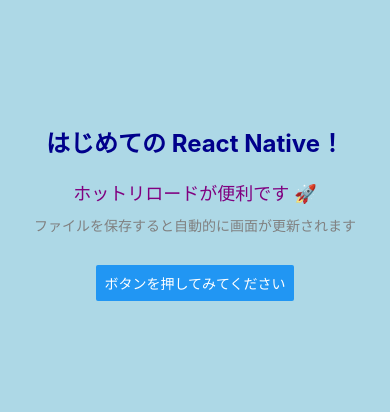
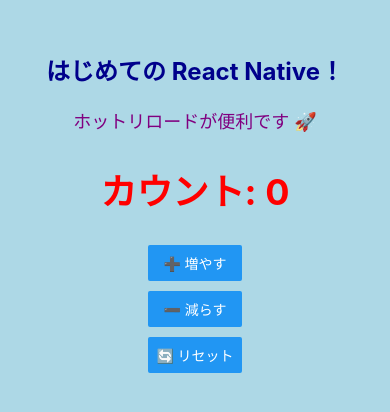
Before and after one commit to tocchi-739/ReactNativeTutorial, a React Native app: screen / in a window 390 px wide. Shown: the part 210-622 px from the top of the page. Built offline with nearby package versions, Linux system fonts and the light colour scheme.

Commit message:
useState

```diff
--- a/App.tsx
+++ b/App.tsx
@@ -1,4 +1,4 @@
-import React from 'react';
+import React, { useState } from 'react';
 import {
   StatusBar,
   StyleSheet,
@@ -6,27 +6,24 @@
   View,
   Text,
   Button,
-  Alert,
 } from 'react-native';
-
 function App() {
   const isDarkMode = useColorScheme() === 'dark';
+  const [count, setCount] = useState(0); // ← 状態を追加
 
   return (
     <View style={styles.container}>
       <StatusBar barStyle={isDarkMode ? 'light-content' : 'dark-content'} />
       <Text style={styles.title}>はじめての React Native！</Text>
       <Text style={styles.subtitle}>ホットリロードが便利です 🚀</Text>
-      <Text style={styles.description}>
-        ファイルを保存すると自動的に画面が更新されます
-      </Text>
 
-      <Button
-        title="ボタンを押してみてください"
-        onPress={() => {
-          Alert.alert('ボタンが押されました！');
-        }}
-      />
+      <Text style={styles.counter}>カウント: {count}</Text>
+
+      <View style={styles.buttonContainer}>
+        <Button title="➕ 増やす" onPress={() => setCount(count + 1)} />
+        <Button title="➖ 減らす" onPress={() => setCount(count - 1)} />
+        <Button title="🔄 リセット" onPress={() => setCount(0)} />
+      </View>
     </View>
   );
 }
@@ -36,24 +33,28 @@
     flex: 1,
     justifyContent: 'center',
     alignItems: 'center',
-    backgroundColor: 'lightblue', // ← 背景色を追加
+    backgroundColor: 'lightblue',
+    padding: 20,
   },
   title: {
     fontSize: 24,
     fontWeight: 'bold',
     color: 'darkblue',
-    marginBottom: 20, // ← 下マージン
+    marginBottom: 20,
   },
   subtitle: {
     fontSize: 18,
     color: 'purple',
-    marginBottom: 10,
+    marginBottom: 30,
   },
-  description: {
-    fontSize: 14,
-    color: 'gray',
-    textAlign: 'center',
-    marginBottom: 30, // ← ボタンとの間に余白
+  counter: {
+    fontSize: 36, // ← 大きな文字
+    fontWeight: 'bold',
+    color: 'red',
+    marginBottom: 30,
+  },
+  buttonContainer: {
+    gap: 10, // ← ボタン間の隙間
   },
 });
 
```
